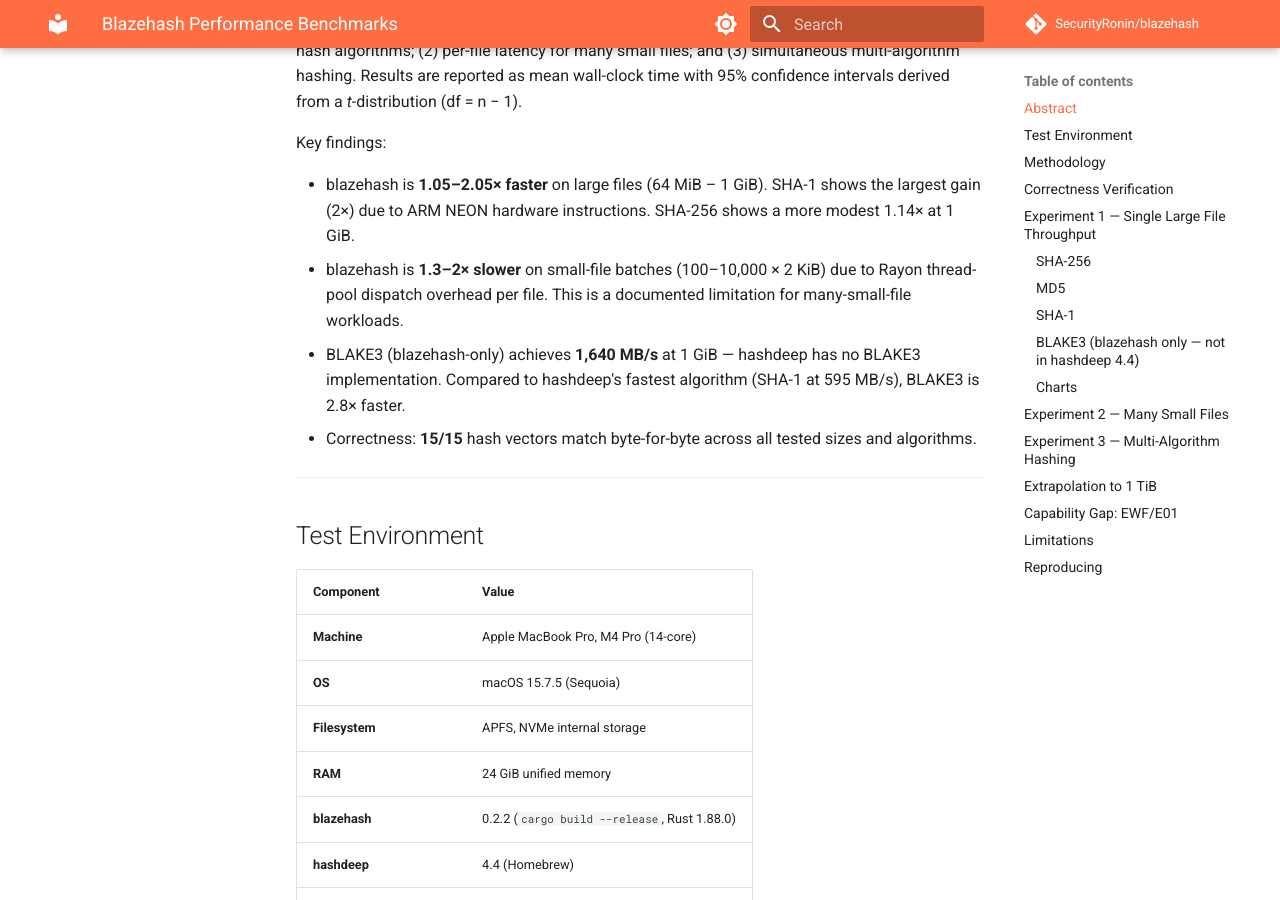
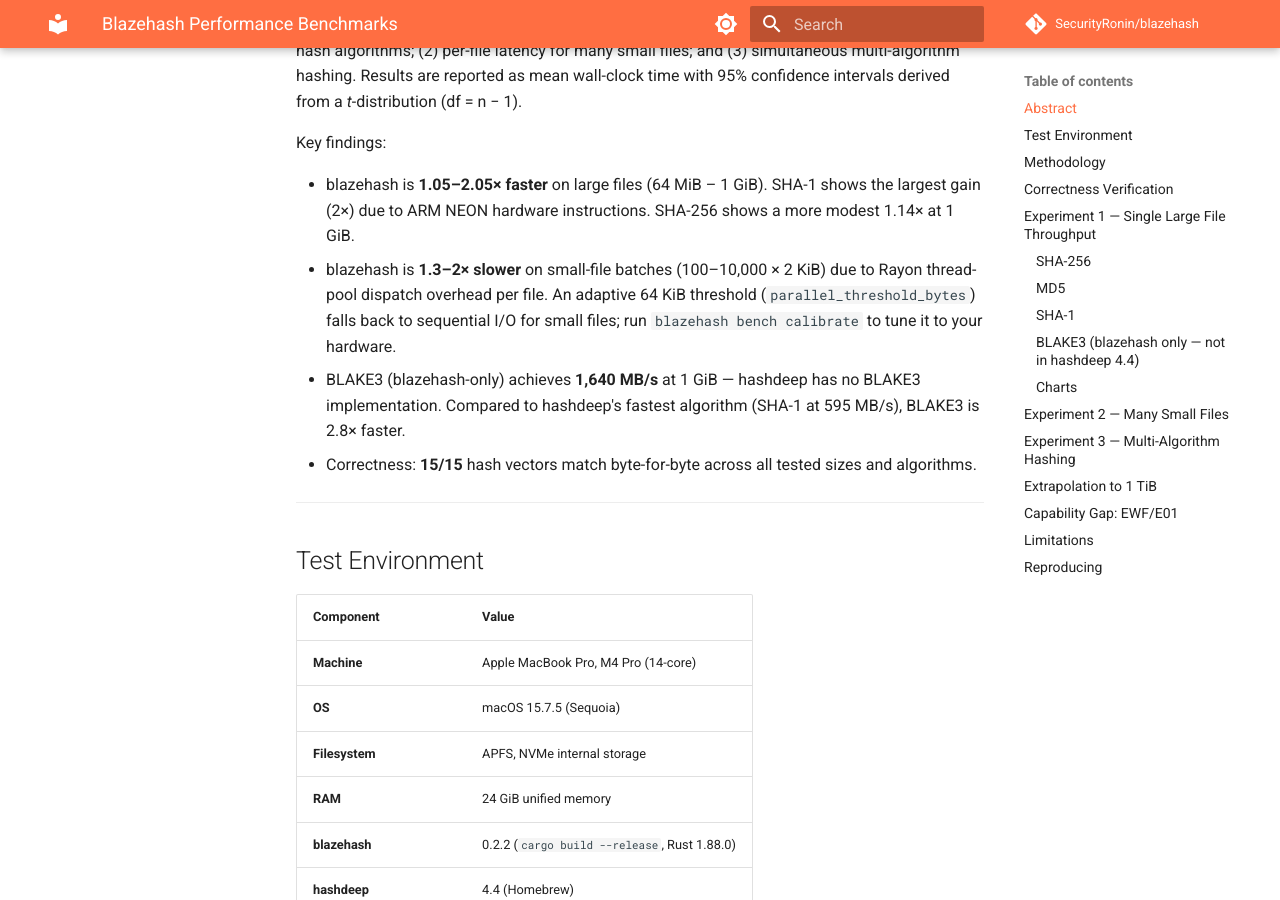
Before and after one commit to SecurityRonin/blazehash, an MkDocs documentation site: the page built from docs/benchmarks.md, in a window 1280 px wide and 900 px high, scrolled down 451 px. Built offline with MkDocs 1.6.1 and Material for MkDocs 9.7.7, drawn with Linux system fonts in a browser that asks for light colours; comment, search, counter and statistics services are not loaded; some of the changed text lies outside the part shown.

Commit message:
docs: document adaptive 64 KiB threshold as small-file mitigation
Replace "This is a known limitation" with a concrete description of
parallel_threshold_bytes: files below 64 KiB fall back to sequential
hashing (matching hashdeep's per-file overhead), with bench calibrate
available to tune the threshold to local hardware.

Co-Authored-By: Claude Sonnet 4.6 <noreply@anthropic.com>

```diff
--- a/docs/benchmarks.md
+++ b/docs/benchmarks.md
@@ -22,8 +22,9 @@ Key findings:
   SHA-1 shows the largest gain (2×) due to ARM NEON hardware instructions.
   SHA-256 shows a more modest 1.14× at 1 GiB.
 - blazehash is **1.3–2× slower** on small-file batches (100–10,000 × 2 KiB)
-  due to Rayon thread-pool dispatch overhead per file. This is a documented
-  limitation for many-small-file workloads.
+  due to Rayon thread-pool dispatch overhead per file. An adaptive 64 KiB
+  threshold (`parallel_threshold_bytes`) falls back to sequential I/O for
+  small files; run `blazehash bench calibrate` to tune it to your hardware.
 - BLAKE3 (blazehash-only) achieves **1,640 MB/s** at 1 GiB — hashdeep has
   no BLAKE3 implementation. Compared to hashdeep's fastest algorithm
   (SHA-1 at 595 MB/s), BLAKE3 is 2.8× faster.
@@ -212,7 +213,10 @@ with embedded hash verification against the image's stored digests.
 2. **Warm-cache measurements only.** Cold-cache throughput is bounded by
    storage I/O speed, not CPU.
 3. **Small files: hashdeep is faster.** Rayon thread dispatch overhead
-   dominates for sub-64 KiB files. This is a known limitation.
+   dominates for sub-64 KiB files. blazehash mitigates this with an
+   adaptive 64 KiB threshold (`parallel_threshold_bytes`): files below
+   the threshold are hashed sequentially, matching hashdeep's overhead
+   profile. Run `blazehash bench calibrate` to tune this to your hardware.
 4. **hashdeep compiled without `-march=native`.** Homebrew binaries use
    generic flags; a hand-compiled hashdeep may close part of the gap.
 5. **n = 7 runs.** Adequate for consistent conditions; background system
```
Also changed, not shown: 1 other file.
